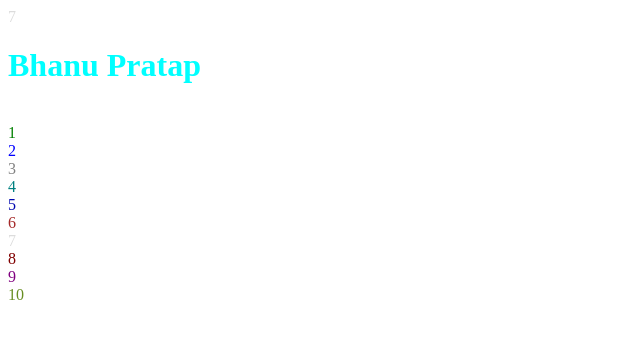
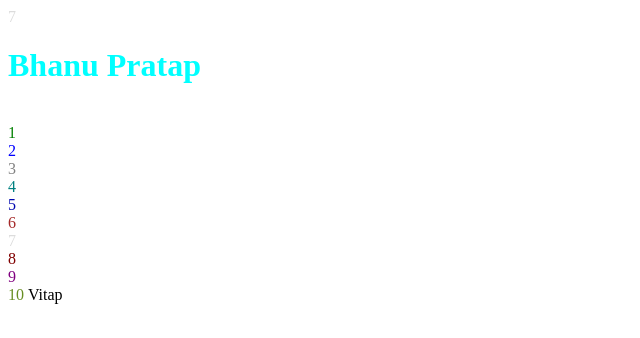
Before and after one commit to BhanuPratap23/small, a plain HTML site: page index.html in a window 1280 px wide. Shown: the full height of the page, 0-640 px from the left. Drawn offline with Linux system fonts and the light colour scheme.

Commit message:
Update index.html

```diff
--- a/index.html
+++ b/index.html
@@ -17,5 +17,6 @@
    <font color="#800000">8</font></br>
    <font color="purple">9</font></br>
    <font color="#688e23">10</font>
+   <font face="calibira">Vitap</font>
 </body>
 </html>
```
